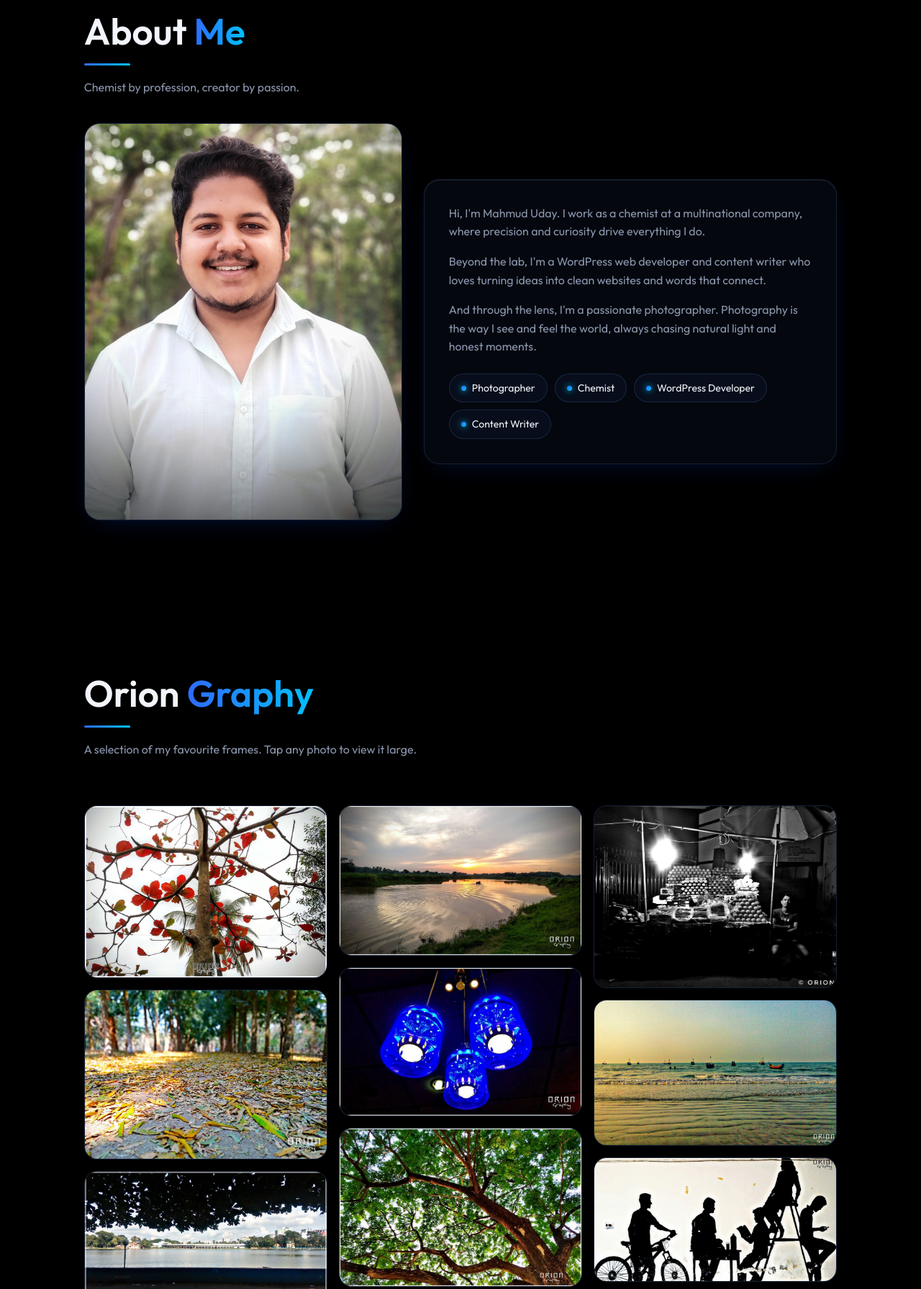
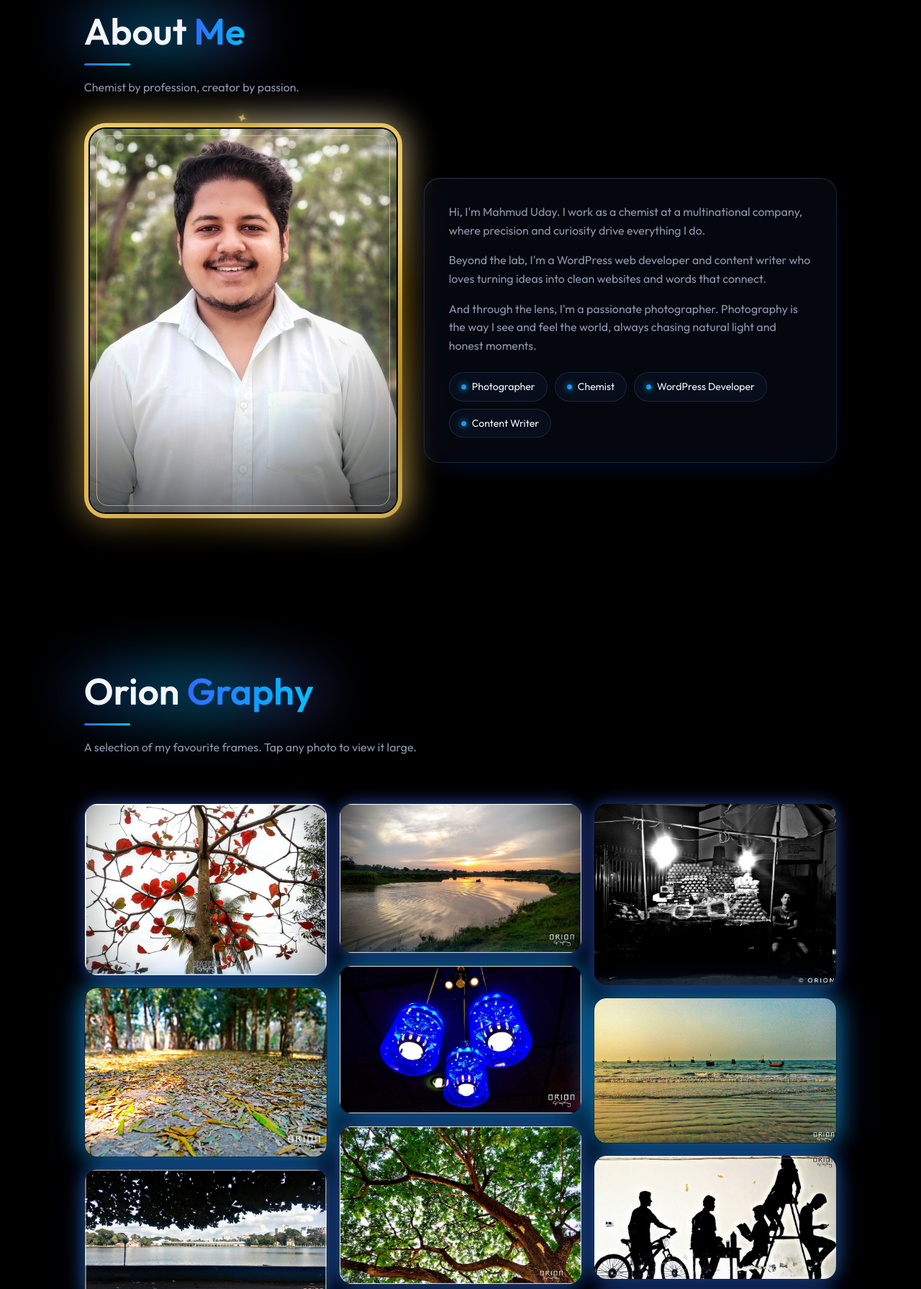
Before and after one commit to MahmudUday/Iamuday, a plain HTML site: page index.html in a window 1280 px wide. Shown: the part 1006-2797 px from the top of the page at 72% size. Drawn offline with Linux system fonts and the light colour scheme.

Commit message:
Add files via upload

```diff
--- a/index.html
+++ b/index.html
@@ -100,6 +100,9 @@ h2{font-size:clamp(2rem,6vw,3.2rem);font-weight:600;margin-bottom:10px;position:
 h2::after{content:"";position:absolute;left:0;bottom:-6px;height:3px;width:0;border-radius:3px;
   background:linear-gradient(90deg,var(--accent),var(--accent2));transition:width 1.2s .4s var(--ease)}
 h2.in::after{width:64px}
+h2::before{content:"";position:absolute;left:-16px;right:-16px;top:50%;height:75%;transform:translateY(-50%);z-index:-1;pointer-events:none;
+  background:linear-gradient(90deg,var(--accent),var(--accent2),var(--accent3));filter:blur(36px);opacity:.35;border-radius:50%;animation:hglow 5s ease-in-out infinite}
+@keyframes hglow{0%,100%{opacity:.22;transform:translateY(-50%) scale(.9)}50%{opacity:.5;transform:translateY(-50%) scale(1.1)}}
 h2 em{font-style:normal;background:linear-gradient(90deg,var(--accent),var(--accent2));-webkit-background-clip:text;background-clip:text;color:transparent}
 .sub{color:var(--muted);margin:14px 0 36px;max-width:560px}
 
@@ -153,7 +156,18 @@ body.ready .ln:nth-child(2)>span{transition-delay:.15s}
 .about-grid{display:grid;grid-template-columns:1fr 1.3fr;gap:30px;align-items:center}
 @media(max-width:760px){.about-grid{grid-template-columns:1fr}}
 .tilt{transform-style:preserve-3d;transition:transform .5s var(--ease),box-shadow .5s var(--ease),border-color .5s;will-change:transform}
-.avatar{aspect-ratio:4/5;overflow:hidden;position:relative}
+@property --ang{syntax:"<angle>";inherits:true;initial-value:0deg}
+@keyframes rot{to{--ang:360deg}}
+.royal{position:relative;padding:6px;border-radius:30px;
+  background:conic-gradient(from var(--ang),#8a6212,#ffe8a3,#f5c542,#fff7d6,#b8860b,#ffd76a,#8a6212);
+  animation:rot 5s linear infinite}
+.royal::before{content:"";position:absolute;inset:-8px;border-radius:38px;z-index:-1;filter:blur(22px);opacity:.6;
+  background:conic-gradient(from var(--ang),#8a6212,#ffe8a3,#f5c542,#fff7d6,#b8860b,#ffd76a,#8a6212);animation:rot 5s linear infinite}
+.royal::after{content:"✦";position:absolute;top:-17px;left:50%;margin-left:-10px;font-size:20px;line-height:1;color:#ffe8a3;
+  text-shadow:0 0 12px #f5c542,0 0 24px #f5c542;animation:twk 2.4s ease-in-out infinite}
+@keyframes twk{0%,100%{opacity:.4;transform:scale(.7) rotate(0)}50%{opacity:1;transform:scale(1.2) rotate(45deg)}}
+.avatar{aspect-ratio:4/5;overflow:hidden;position:relative;isolation:isolate;background:#000;border-radius:24px;border:2px solid #000}
+.avatar::after{content:"";position:absolute;inset:9px;border-radius:16px;border:1px solid rgba(255,225,150,.55);pointer-events:none;z-index:2}
 .avatar img{width:100%;height:100%;object-fit:cover;transition:transform 1.4s var(--ease)}
 .avatar:hover img{transform:scale(1.08)}
 .avatar .ph{position:absolute;inset:0;display:grid;place-items:center;font-size:4rem;background:linear-gradient(135deg,var(--accent),var(--accent2));opacity:.45;z-index:-1}
@@ -178,7 +192,12 @@ body.ready .ln:nth-child(2)>span{transition-delay:.15s}
 .grid{columns:3 260px;column-gap:16px}
 .item{break-inside:avoid;margin-bottom:16px;border-radius:18px;overflow:hidden;position:relative;cursor:pointer;
   background:var(--glass);border:1px solid var(--glass-b);transition:opacity .6s var(--ease),transform .6s var(--ease),filter .6s var(--ease),box-shadow .5s}
-.item:hover{box-shadow:0 20px 50px -18px var(--accent)}
+.item{animation:igl 6s ease-in-out infinite}
+.item:nth-child(3n+2){animation-delay:-2s}
+.item:nth-child(3n){animation-delay:-4s}
+@keyframes igl{0%,100%{box-shadow:0 0 18px -2px rgba(47,107,255,.5),0 0 40px -10px rgba(106,92,255,.35)}
+  50%{box-shadow:0 0 34px 0 rgba(0,194,255,.6),0 0 60px -8px rgba(47,107,255,.5)}}
+#lbimg img{box-shadow:0 0 70px -12px rgba(0,150,255,.7)}
 .item.hide{display:none}
 .item.out{opacity:0!important;transform:scale(.9) translateY(14px)!important;filter:blur(6px)!important}
 .item img{width:100%;transition:transform 1.2s var(--ease),filter .6s;min-height:160px;object-fit:cover}
@@ -202,8 +221,8 @@ body.ready .ln:nth-child(2)>span{transition-delay:.15s}
 #lbc{position:absolute;bottom:22px;color:#cfd8ee;font-size:.95rem}
 
 /* social */
-.soc{display:grid;grid-template-columns:repeat(auto-fit,minmax(200px,1fr));gap:16px}
-.s-card{padding:28px;display:flex;flex-direction:column;gap:8px;height:100%}
+.soc{display:flex;flex-wrap:wrap;gap:18px}
+.s-card{width:92px;height:92px;padding:0;display:grid;place-items:center;border-radius:26px;animation:igl 6s ease-in-out infinite}
 .s-card:hover{box-shadow:0 24px 60px -20px var(--accent);border-color:var(--accent2)}
 .s-card .ic{width:44px;height:44px;display:block;transition:transform .6s var(--ease)}
 .s-card .ic svg{width:100%;height:100%;display:block}
@@ -268,7 +287,7 @@ footer{text-align:center;color:var(--muted);padding:40px 20px;font-size:.9rem}
   <h2 class="rv"><span data-i="about_t">About</span> <em data-i="about_e">Me</em></h2>
   <p class="sub rv d1" data-i="about_s">Chemist by profession, creator by passion.</p>
   <div class="about-grid">
-    <div class="rv"><div class="avatar glass tilt"><div class="ph">📷</div><img src="images/profile.jpg" alt="Mahmud Uday" onerror="this.style.display='none'"></div></div>
+    <div class="rv"><div class="royal tilt"><div class="avatar"><div class="ph">📷</div><img src="images/profile.jpg" alt="Mahmud Uday" onerror="this.style.display='none'"></div></div></div>
     <div class="about-txt glass rv d2">
       <p data-i="about_p1">Hi, I'm Mahmud Uday. I work as a chemist at a multinational company, where precision and curiosity drive everything I do.</p>
       <p data-i="about_p2">Beyond the lab, I'm a WordPress web developer and content writer who loves turning ideas into clean websites and words that connect.</p>
@@ -492,8 +511,8 @@ const ICONS={
  email:`<svg viewBox="0 0 24 24"><rect x="1" y="4" width="22" height="16" rx="3" fill="#fff"/><path d="M1 7.2l11 7.6 11-7.6" fill="none" stroke="#EA4335" stroke-width="2.2" stroke-linejoin="round" stroke-linecap="round"/><path d="M1 7v10a3 3 0 003 3h1.5V9.4z" fill="#4285F4"/><path d="M23 7v10a3 3 0 01-3 3h-1.5V9.4z" fill="#34A853"/><path d="M5.5 9.4L12 14l6.5-4.6V6.2L12 10.8 5.5 6.2z" fill="#EA4335"/></svg>`
 };
 $("#soc").innerHTML=CONFIG.socials.map((s,i)=>`
-  <div class="rv" style="transition-delay:${i*100}ms"><a class="s-card glass tilt" href="${s.url}" target="_blank" rel="noopener">
-    <span class="ic">${ICONS[s.icon]}</span><b>${s.name}</b><small>${s.handle}</small></a></div>`).join("");
+  <div class="rv" style="transition-delay:${i*100}ms"><a class="s-card glass tilt" href="${s.url}" target="_blank" rel="noopener" title="${s.name}" aria-label="${s.name}">
+    <span class="ic">${ICONS[s.icon]}</span></a></div>`).join("");
 
 /* contact (opens email app) */
 $("#form").onsubmit=e=>{e.preventDefault();
```
